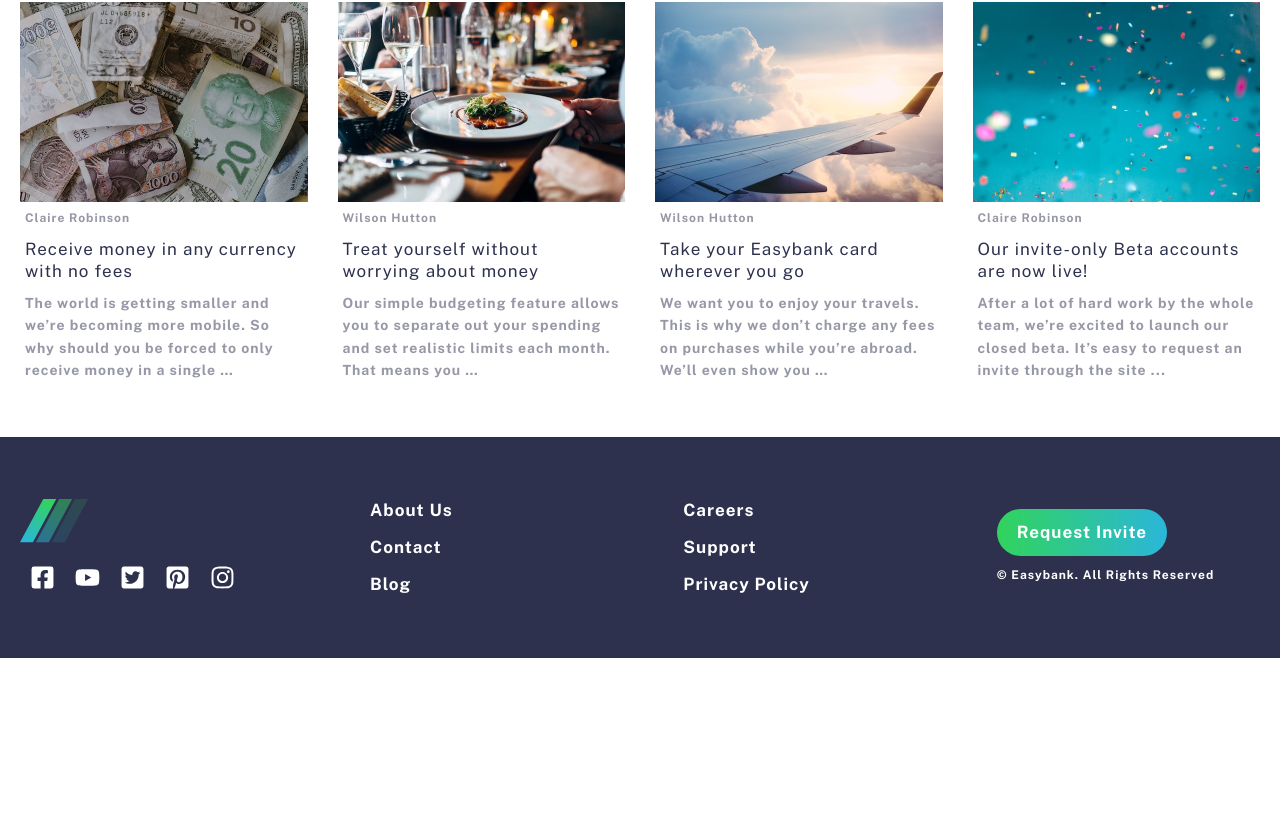
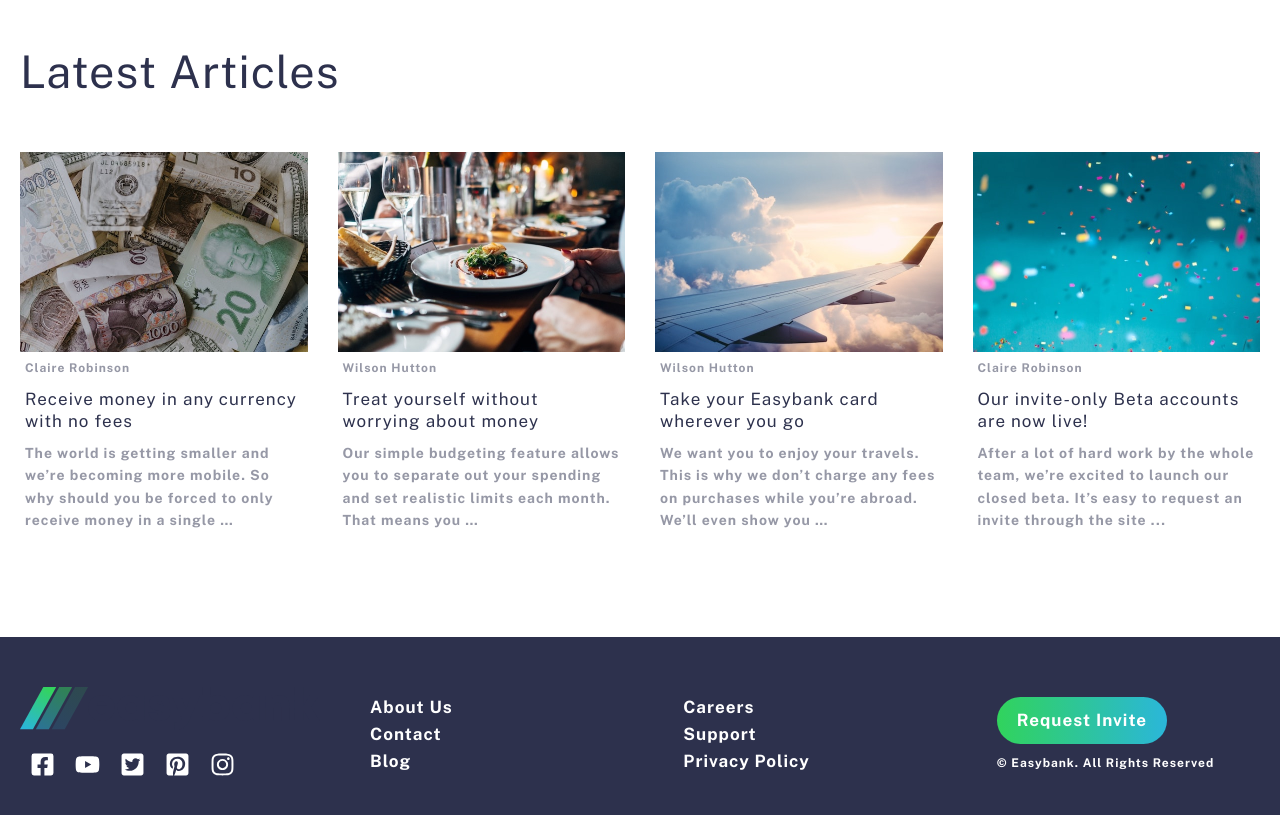
Before and after one commit to freetart/FEM-easybank-landing-page, a React (Create React App) app: page / in a window 1280 px wide. Shown: the part 1525-2340 px from the top of the page. Before the commit the page ends 2183 px from the top, so only its background shows below. Built offline with nearby package versions, Linux system fonts and the light colour scheme.

Commit message:
refactored footer & navbar jsx

```diff
--- a/src/components/Articles.js
+++ b/src/components/Articles.js
@@ -2,11 +2,11 @@ import styled from "styled-components";
 import Title from "./styledElements/Title";
 import Article from "./Article";
 import { articlesData } from "../data";
-import { maxWidthLg, sectionSpacingSm } from "../abstracts/Mixins";
+import { maxWidthLg, sectionSpacingMd } from "../abstracts/Mixins";
 
 const Container = styled.div`
   ${maxWidthLg}
-  ${sectionSpacingSm}
+  ${sectionSpacingMd}
 
   .section-title {
     margin-bottom: 5rem;
--- a/src/components/Features.js
+++ b/src/components/Features.js
@@ -1,13 +1,13 @@
 import styled from "styled-components";
 import Title from "./styledElements/Title";
 import Lead from "./styledElements/Lead";
-import { maxWidthLg, sectionSpacingSm } from "../abstracts/Mixins";
+import { maxWidthLg, sectionSpacingMd } from "../abstracts/Mixins";
 import Feature from "./Feature";
 import { featuresData } from "../data";
 
 const Container = styled.div`
   ${maxWidthLg}
-  ${sectionSpacingSm}
+  ${sectionSpacingMd}
 
   .section-lead {
     width: 50%;
--- a/src/components/Footer.js
+++ b/src/components/Footer.js
@@ -9,6 +9,7 @@ import {
   FaInstagram,
 } from "react-icons/fa";
 import Button from "./styledElements/Button";
+import FooterLink from "./FooterLink";
 
 const Container = styled.div`
   ${maxWidthLg}
@@ -46,18 +47,6 @@ const Container = styled.div`
     margin: 1rem 0;
   }
 
-  .footer-link {
-    ${textStyles}
-    font-size: var(--xxs);
-    transition: var(--mainTransition);
-    color: var(--white);
-
-    &:hover,
-    &:focus {
-      color: var(--limeGreen);
-    }
-  }
-
   .footer-copyright {
     ${textStyles}
     font-size: 1.2rem;
@@ -90,38 +79,14 @@ function Footer() {
           </div>
         </div>
         <ul className="footer-col">
-          <li className="footer-list">
-            <a className="footer-link" href="#!">
-              About Us
-            </a>
-          </li>
-          <li className="footer-list">
-            <a className="footer-link" href="#!">
-              Contact
-            </a>
-          </li>
-          <li className="footer-list">
-            <a className="footer-link" href="#!">
-              Blog
-            </a>
-          </li>
+          <FooterLink text="About Us" />
+          <FooterLink text="Contact" />
+          <FooterLink text="Blog" />
         </ul>
         <ul className="footer-col">
-          <li className="footer-list">
-            <a className="footer-link" href="#!">
-              Careers
-            </a>
-          </li>
-          <li className="footer-list">
-            <a className="footer-link" href="#!">
-              Support
-            </a>
-          </li>
-          <li className="footer-list">
-            <a className="footer-link" href="#!">
-              Privacy Policy
-            </a>
-          </li>
+          <FooterLink text="Careers" />
+          <FooterLink text="Support" />
+          <FooterLink text="Privacy Policy" />
         </ul>
         <div class="footer-cta">
           <Button>Request Invite</Button>
--- a/src/components/Link.js
+++ b/src/components/FooterLink.js
@@ -5,19 +5,17 @@ const Container = styled.li`
   .link {
     ${textStyles}
     font-size: var(--xxs);
-    color: var(--grayishBlue);
-    padding: 3.1rem 0;
-    outline: 0;
+    transition: var(--mainTransition);
+    color: var(--white);
 
     &:hover,
     &:focus {
-      border-bottom: 0.3rem solid var(--limeGreen);
-      border-top: 0.3rem solid var(--limeGreen);
+      color: var(--limeGreen);
     }
   }
 `;
 
-function Link({ text }) {
+function FooterLink({ text }) {
   return (
     <Container>
       <a className="link" href="#!">
@@ -27,4 +25,4 @@ function Link({ text }) {
   );
 }
 
-export default Link;
+export default FooterLink;
--- /dev/null
+++ b/src/components/NavLink.js
@@ -0,0 +1,30 @@
+import styled from "styled-components";
+import { textStyles } from "../abstracts/Mixins";
+
+const Container = styled.li`
+  .link {
+    ${textStyles}
+    font-size: var(--xxs);
+    color: var(--grayishBlue);
+    padding: 3.1rem 0;
+    outline: 0;
+
+    &:hover,
+    &:focus {
+      border-bottom: 0.3rem solid var(--limeGreen);
+      border-top: 0.3rem solid var(--limeGreen);
+    }
+  }
+`;
+
+function NavLink({ text }) {
+  return (
+    <Container>
+      <a className="link" href="#!">
+        {text}
+      </a>
+    </Container>
+  );
+}
+
+export default NavLink;
--- a/src/components/Navbar.js
+++ b/src/components/Navbar.js
@@ -1,7 +1,7 @@
 import styled from "styled-components";
 import logo from "../images/logo.svg";
 import { maxWidthLg } from "../abstracts/Mixins";
-import Link from "./Link";
+import NavLink from "./NavLink";
 import Button from "./styledElements/Button";
 
 const Nav = styled.nav`
@@ -35,11 +35,11 @@ function Navbar() {
       <Container>
         <img className="nav-logo" src={logo} alt="easybank logo" />
         <ul className="nav-list">
-          <Link text="Home" />
-          <Link text="About" />
-          <Link text="Contact" />
-          <Link text="Blog" />
-          <Link text="Careers" />
+          <NavLink text="Home" />
+          <NavLink text="About" />
+          <NavLink text="Contact" />
+          <NavLink text="Blog" />
+          <NavLink text="Careers" />
         </ul>
         <Button>Request Invite</Button>
       </Container>
```
